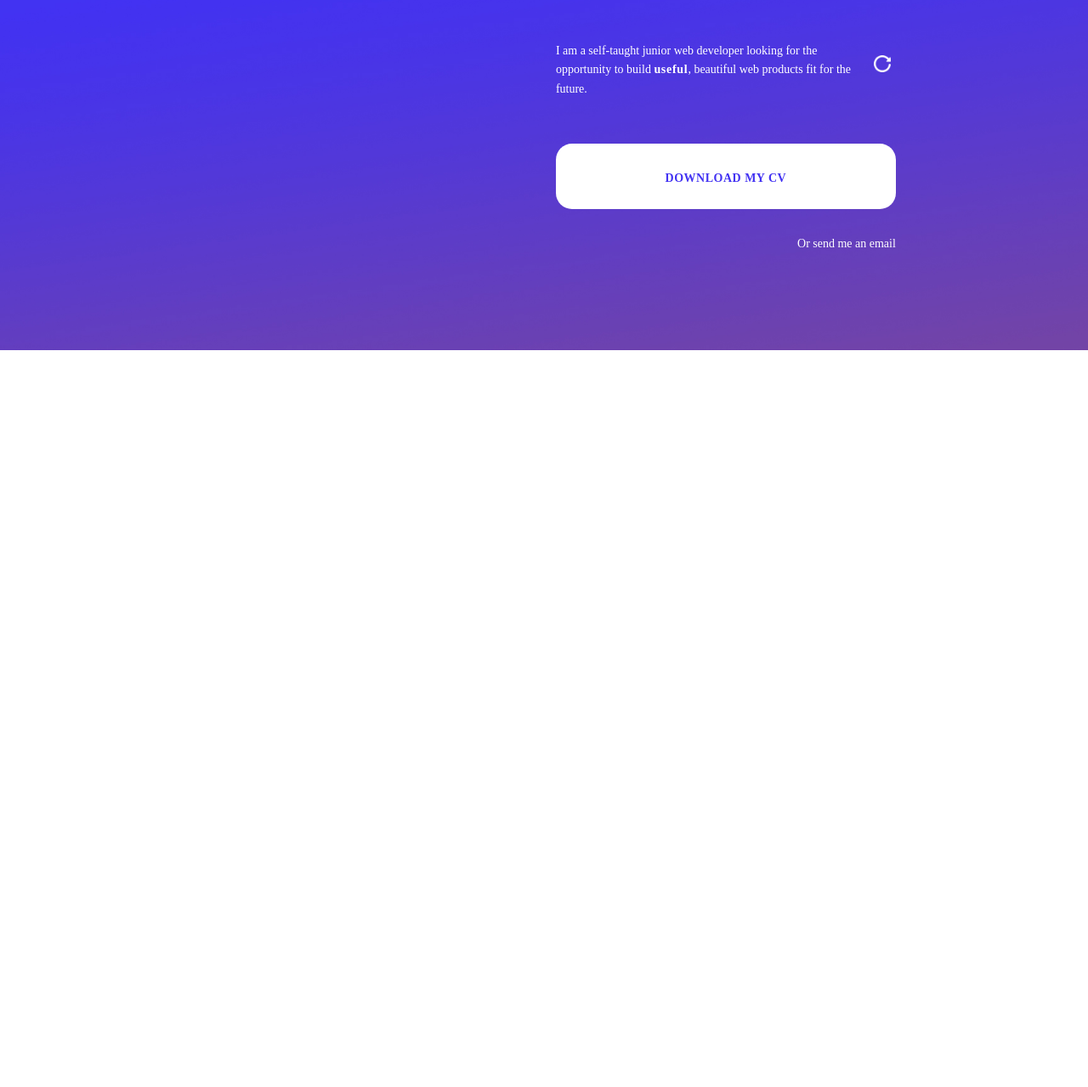
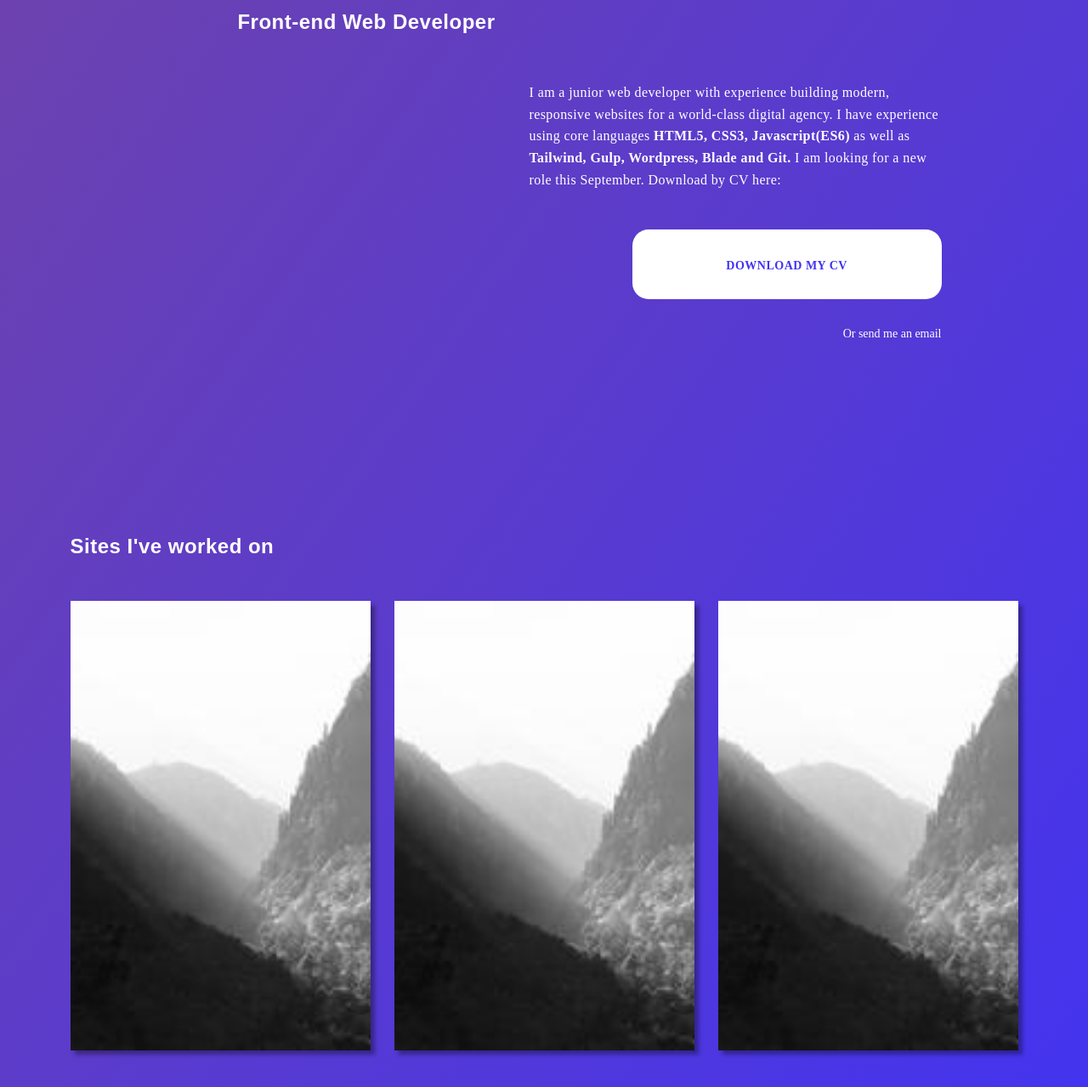
Before and after one commit to Ronald-Crosby/Olly-Robinson, a website: page index.html in a window 1280 px wide. Shown: the part 388-1667 px from the top of the page at 85% size. Before the commit the page ends 800 px from the top, so only its background shows below. Drawn offline with Linux system fonts and the light colour scheme; a web font is replaced by a local one.

Commit message:
create gallery section

```diff
--- a/gulpfile.js
+++ b/gulpfile.js
@@ -1,6 +1,6 @@
 'use strict'
 
-const { src, dest, watch, parallel, series } = require('gulp')
+const { src, dest, watch, series } = require('gulp')
 const gulp = require('gulp')
 const sass = require('gulp-sass');
 const rename = require('gulp-rename')
@@ -36,11 +36,11 @@ function watchFiles() {
         }
     })
     watch(['./source/css/*.scss'], css)
-    // watch('./**/*.html').on('change', browserSync.reload)
-    // watch('./source/js/*.js').on('change', js, browserSync.reload)
+    watch('*.html').on('change', browserSync.reload)
+    watch('./source/js/*.js').on('change', js, browserSync.reload)
 }
 
 exports.css = css
 exports.js = js
 exports.watchFiles = watchFiles
-exports.default = series(parallel(css, js), watchFiles)
+exports.default = series(css, watchFiles)
--- a/index.html
+++ b/index.html
@@ -30,11 +30,8 @@
 
                 <div class="copy-paragraph">
                     <p class="js-paragraph paragraph-tag">
-                        I am a self-taught junior web developer looking for the opportunity to build <span class="useful">useful</span>, <span class="beautiful">beautiful</span> web products fit for the future.
+                        I am a junior web developer with experience building modern, responsive websites for a world-class digital agency. I have experience using core languages <strong>HTML5, CSS3, Javascript(ES6)</strong> as well as <strong>Tailwind, Gulp, Wordpress, Blade and Git.</strong> I am looking for a new role this September. Download by CV here:
                     </p>
-                    <button type="button">
-                        <img class="js-and-sign" src="Design/recurring-appointment-48.png" alt="click for more info about me">
-                    </button>
                 </div>
                 <a href="Olly Robinson CV.pdf" download class="download-button">Download my CV</a>
                 <a href="mailto:olly_robinson@live.com" class="email">
@@ -42,6 +39,47 @@
                 </a>
             </div>
 
+            <section class="section-previous-work">
+                <div class="header-previous-work">
+                    <h2>Sites I've worked on</h2>
+                </div>
+                <div class="gallery-container">
+                    <div class="gallery-item-shell">
+                        <div class="gallery-item">
+                            <div class="gallery-image-ratio-box">
+                                <img src="source/img/121-300x200.jpg" class="gallery-img" alt="">
+                            </div>
+                            <div class="item-text">
+                                <h3>Leeds Bradford Airport</h3>
+                                <!-- <p class="gallery-subtitle">Homepage</p> -->
+                            </div>
+                        </div>
+                    </div>
+                    <div class="gallery-item-shell">
+                        <div class="gallery-item">
+                            <div class="gallery-image-ratio-box">
+                                <img src="source/img/121-300x200.jpg" class="gallery-img" alt="">
+                            </div>
+                            <div class="item-text">
+                                <h3>Leeds Bradford Airport</h3>
+                                <!-- <p class="gallery-subtitle">Homepage</p> -->
+                            </div>
+                        </div>
+                    </div>
+                    <div class="gallery-item-shell">
+                        <div class="gallery-item">
+                            <div class="gallery-image-ratio-box">
+                                <img src="source/img/121-300x200.jpg" class="gallery-img" alt="">
+                            </div>
+                            <div class="item-text">
+                                <h3>Leeds Bradford Airport</h3>
+                                <!-- <p class="gallery-subtitle">Homepage</p> -->
+                            </div>
+                        </div>
+                    </div>
+                </div>
+            </section>
+
         </main>
             <script src="dist/js/main.js" async defer></script>
     </body>
--- a/source/css/_app.scss
+++ b/source/css/_app.scss
@@ -1,20 +1,12 @@
 body {
-    height: 100vh;
-    width: 100vw;
-    background-image: url("../../Design/CV Site Faded Background 02.jpg");
-    background-size: cover;
-    background-position: center;
-    background-repeat: no-repeat;
-    overflow-y: hidden;
+    background: linear-gradient(to top left, #4233f2, #7244a7);
 }
 
 main {
     display: grid;
-    grid-template-columns: 0.8fr auto auto 1fr;
-    grid-template-rows: 1fr 2fr 2fr 1fr;
+    grid-template-columns: 1fr auto auto 1fr;
+    grid-template-rows: 33fr 100fr 150fr 0fr 250fr;
     grid-gap: 15px;
-    height: 100vh;
-    width: 100vw;
 }
 
 .left-column {
@@ -23,17 +15,16 @@ main {
     grid-row-start: 2;
     grid-row-end: 3;
     text-align: right;
-    max-width: 450px;
+    max-width: 650px;
 
     h1 img {
-        width: 450px;
+        max-width: 500px;
     }
 
     h1 {
         margin-bottom: 10px;
     }
 }
-
 
 .right-column {
     grid-column-start: 3;
@@ -42,55 +33,131 @@ main {
     grid-row-end: 4;
     text-align: right;
     padding: 0 25px;
-    width: 400px;
+    max-width: 600px;
+    padding-right: 15%;
 
     .copy-paragraph {
         display: flex;
         justify-content: space-between;
         align-items: center;
-        margin-bottom: 40px;
+        margin-bottom: 30px;
         text-align: left;
         position: relative;
-
-
-        .paragraph-tag {
-            padding-right: 40px;
-            height: 66px;
-            cursor: pointer;
-        }
-
-        button {
-            background-color: rgba($color: #000000, $alpha: 0);
-            border: none;
-            outline: none;
-            position: absolute;
-            right: 0;
-            transform: translateY(-5px);
-        }
-
-        button:focus {
-            outline: none !important;
-        }
-
-        img {
-            height: 20px;
-            cursor: pointer;
-        }
     }
 
     .download-button {
         display: block;
-        width: 100%;
+        width: 75%;
         text-align: center;
-        background-color: #ffffff;
-        border: none;
+        margin-left: auto;
+        background-color:rgba(255, 255, 255, 1);
+        border: 2px solid rgba(255, 255, 255, 0);
         border-radius: 19px;
         cursor: pointer;
+        transition: all 0.2s ease;
+    }
+
+    .download-button:hover {
+        border: 2px solid rgba(255, 255, 255, 0.9);
+        background-color: rgba(255, 255, 255, 0);
+        color: #fff;
     }
 
     .email {
         display: block;
         padding-top: 30px;
+        color: rgba(255, 255, 255, 1);
+        transition: color 0.1s ease;
+    }
+
+    .email:hover {
+        color: rgba(255, 255, 255, 0.7);
     }
 
 }
+
+.section-previous-work {
+    grid-column-start: 2;
+    grid-column-end: 4;
+    grid-row-start: 5;
+    grid-row-end: 5;
+}
+
+.gallery-container {
+    width: 100%;
+    display: flex;
+}
+
+.gallery-item-shell {
+    width: 33.333333333%;
+    margin: 24px 14px;
+}
+
+.gallery-item-shell:first-child {
+    margin-left: 0;
+}
+
+.gallery-item-shell:last-child {
+    margin-right: 0;
+}
+
+.gallery-item {
+    width: 100%;
+    position: relative;
+    box-shadow: 5px 5px 5px rgba(0, 0, 0, 0.35);
+    cursor: pointer;
+}
+
+.gallery-image-ratio-box {
+    height: 0;
+    padding-top: 150%;
+    position: relative;
+    z-index: 1;
+}
+
+.gallery-img {
+    position: absolute;
+    top: 0;
+    left: 0;
+    right: 0;
+    bottom: 0;
+    width: 100%;
+    height: 100%;
+    object-fit: cover;
+    object-position: center;
+}
+
+.item-text {
+    background: linear-gradient(to top left, rgba(66, 51, 242, 0.75), rgba(114, 68, 167, 0.75));
+    color: rgba(255, 255, 255, 0.9);
+    position: absolute;
+    top: 0;
+    left: 0;
+    right: 0;
+    bottom: 0;
+    width: 100%;
+    height: 100%;
+    z-index: 2;
+    padding: 10px;
+    display: flex;
+    flex-direction: column;
+    justify-content: center;
+    align-items: center;
+    opacity: 0;
+    transition: all 0.25s ease;
+
+    h3 {
+        margin: 0;
+        padding: 0 4px;
+        text-align: center;
+    }
+
+    .gallery-subtitle {
+        margin-top: 4px;
+        opacity: 0.75;
+    }
+}
+
+.gallery-item:hover .item-text {
+    opacity: 1;
+}
--- a/source/css/_reset.scss
+++ b/source/css/_reset.scss
@@ -10,7 +10,12 @@
 
  html {
 	line-height: 1.15; /* 1 */
-	-webkit-text-size-adjust: 100%; /* 2 */
+  -webkit-text-size-adjust: 100%; /* 2 */
+  box-sizing: border-box;
+  }
+
+  *, *::before, *::after {
+    box-sizing: inherit;
   }
 
   /* Sections
--- a/source/css/_typography.scss
+++ b/source/css/_typography.scss
@@ -11,24 +11,21 @@ body {
 h2 {
     font-family: "Chivo", sans-serif;
     font-weight: 700;
-    font-size: 20px;
+    font-size: 24px;
     letter-spacing: 0.5px;
 }
 
-.paragraph {
-    letter-spacing: 0.4px;
+h3 {
+    font-family: "Chivo", sans-serif;
+    font-weight: 200;
+    font-size: 36px;
+    letter-spacing: 0.35px;
+    line-height: 1.25;
 }
 
-.beautiful {
-    font-family: "Chivo";
-    font-weight: 100;
-    letter-spacing: 0px;
-}
-
-.useful {
-    font-family: "Chivo";
-    font-weight: 800;
-    letter-spacing: 0.7px;
+.paragraph-tag {
+    letter-spacing: 0.4px;
+    font-size: 16px;
 }
 
 .download-button {
```
Also changed, not shown: package.json (+5 -3 lines), dist/css/output.css, source/img/121-300x200.jpg (added), 2 other files.
